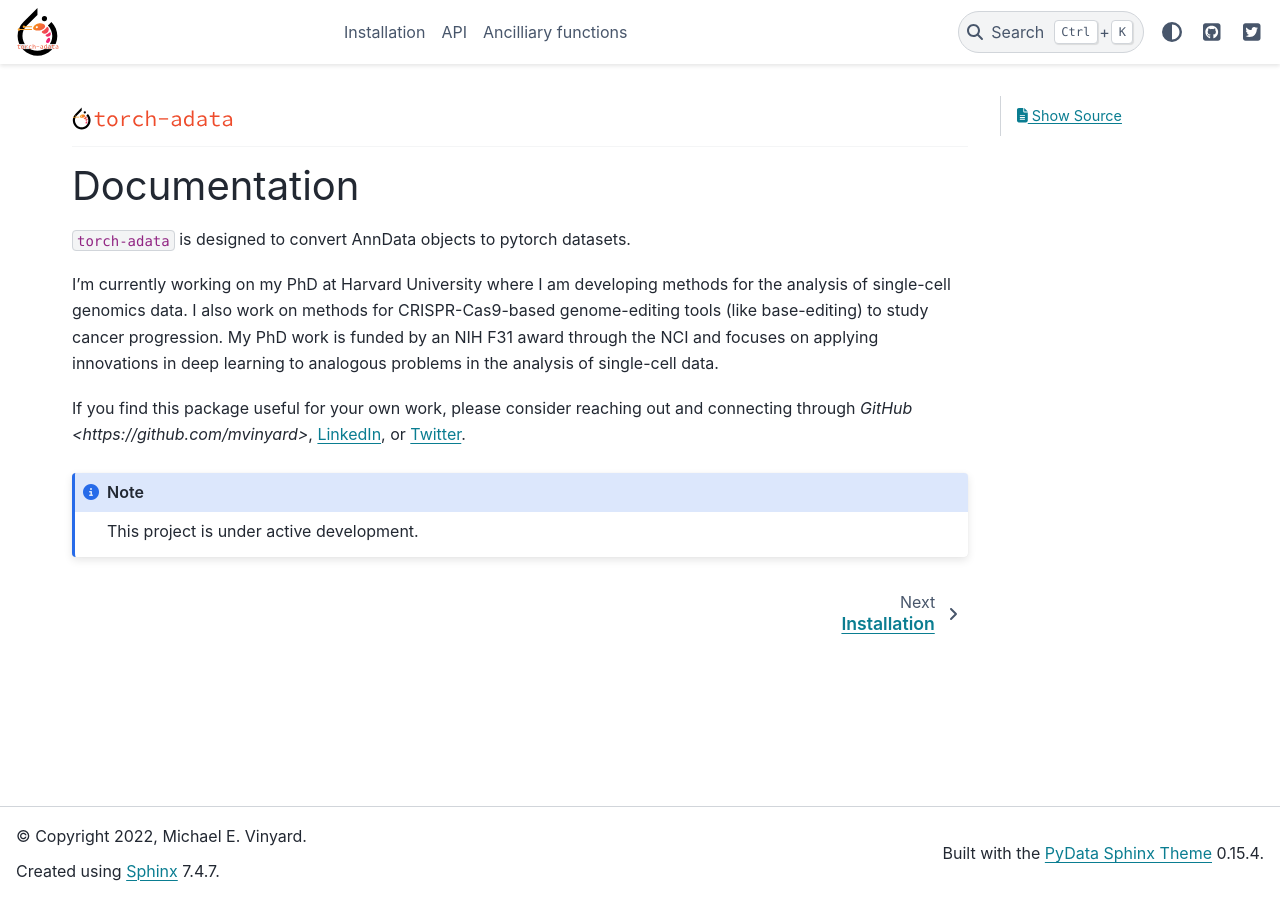
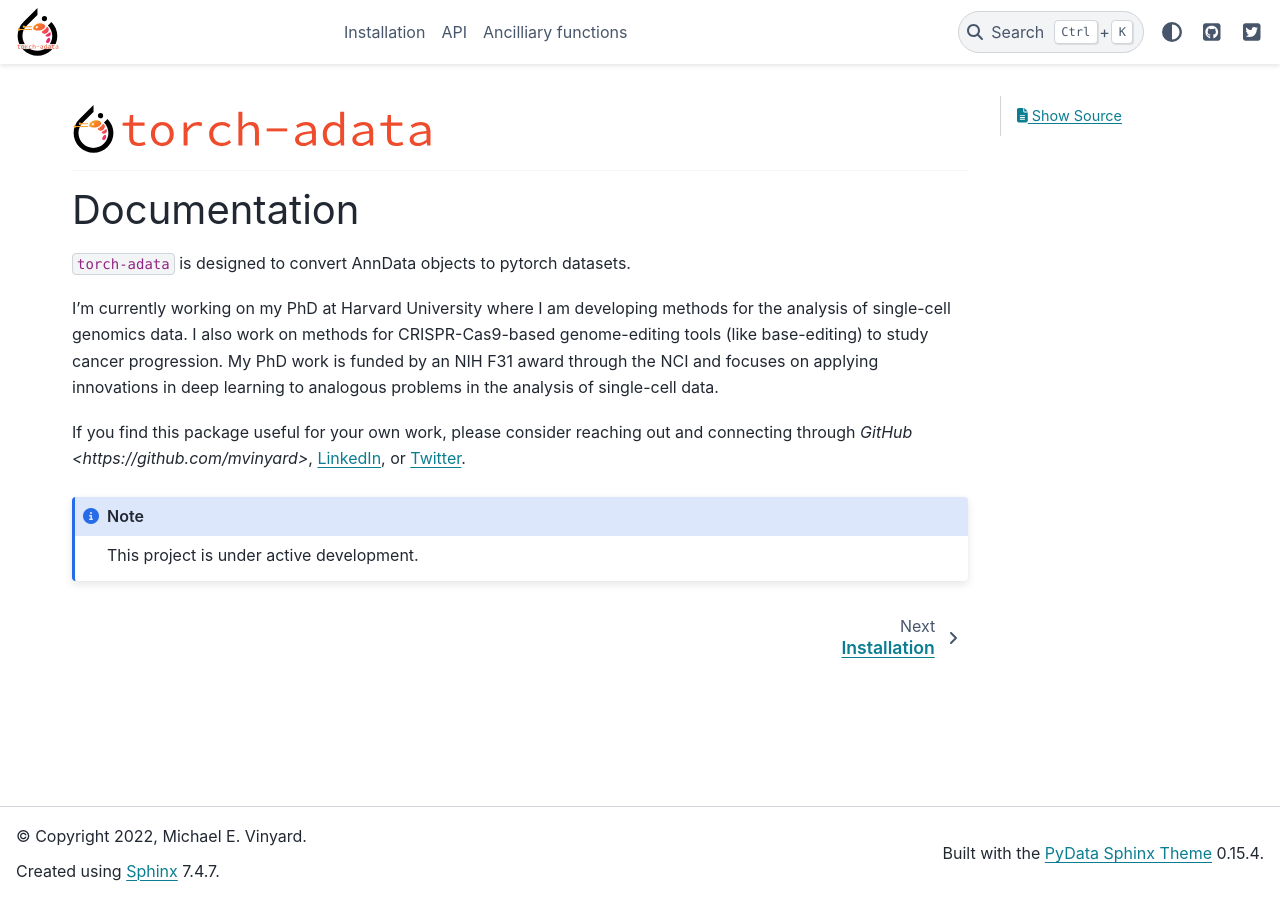
Before and after one commit to mvinyard/torch-adata, a Sphinx documentation site: the page built from docs/source/index.rst, in a window 1280 px wide. Built offline with Sphinx 7.4.7 and the PyData theme 0.15.4, drawn with Linux system fonts in a browser that asks for light colours.

Commit message:
Update index.rst

```diff
--- a/docs/source/index.rst
+++ b/docs/source/index.rst
@@ -3,7 +3,7 @@
    contain the root `toctree` directive.
 
 .. image:: ../imgs/torch-adata.logo.large.svg
-  :width: 400
+  :width: 1200
   :alt: torch-adata logo
 ======================================
 
```
